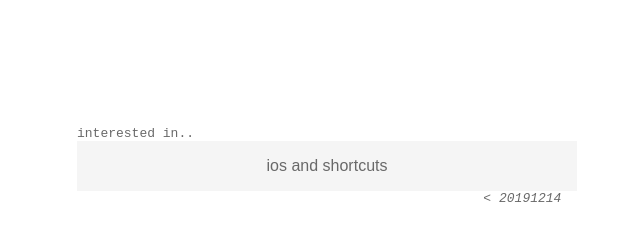
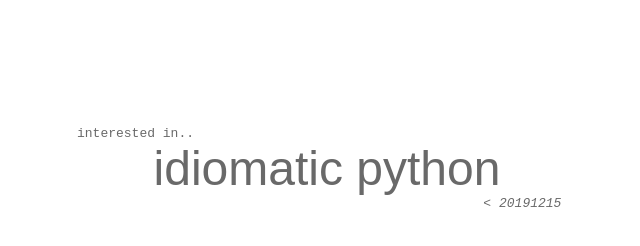
Before and after one commit to cmjdev/cmjdev.github.io, a plain HTML site: page index.html in a window 1280 px wide. Shown: the whole page, without its empty margins (313-953 px from the left). Drawn offline with Linux system fonts and the light colour scheme.

Commit message:
style change for interest / update

```diff
--- a/index.html
+++ b/index.html
@@ -7,7 +7,7 @@
   </head>
   <body>
     <main>
-      <span>interested in..</span>
+      interested in..
       <p id="interest"></p>
       <cite id="date" style="float: right;"></cite>
     </main>
@@ -63,9 +63,8 @@
   }
   p {
     text-align: center;
-    background-color: whitesmoke;
-    font-family: sans-serif;
-    padding: 1em;
+    font-family:sans-serif;
+    font-size: 3rem;
     margin: 0;
   }
   cite a {
--- a/updates.json
+++ b/updates.json
@@ -1 +1 @@
-[{"interest": "client-side javascript", "date": "20191213"}, {"interest": "back-end python", "date": "20191213"}, {"interest": "ios and shortcuts", "date": "20191214"}]
+[{"interest": "client-side javascript", "date": "20191213"}, {"interest": "back-end python", "date": "20191213"}, {"interest": "ios and shortcuts", "date": "20191214"}, {"interest": "idiomatic python", "date": "20191215"}]
```
